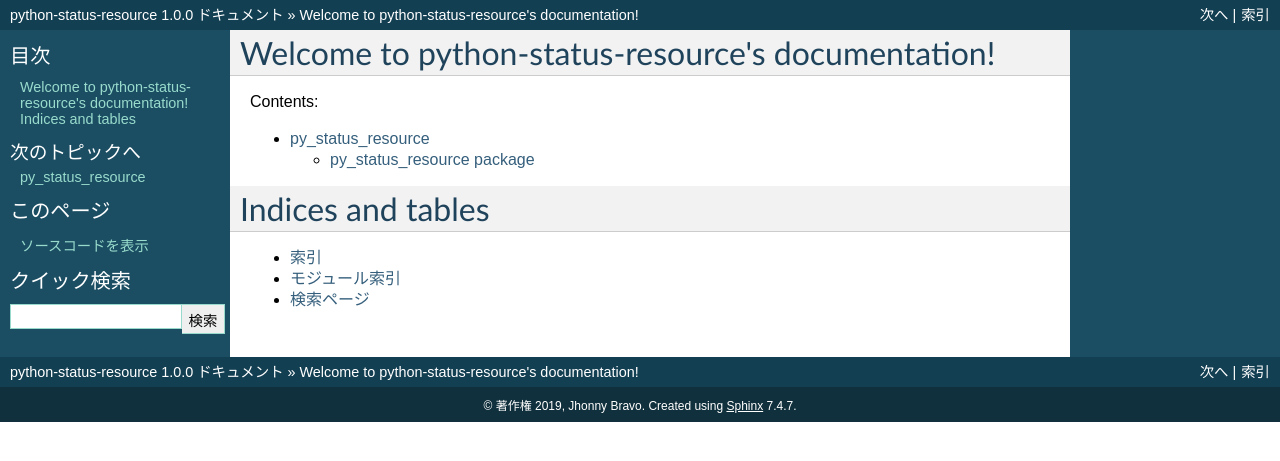
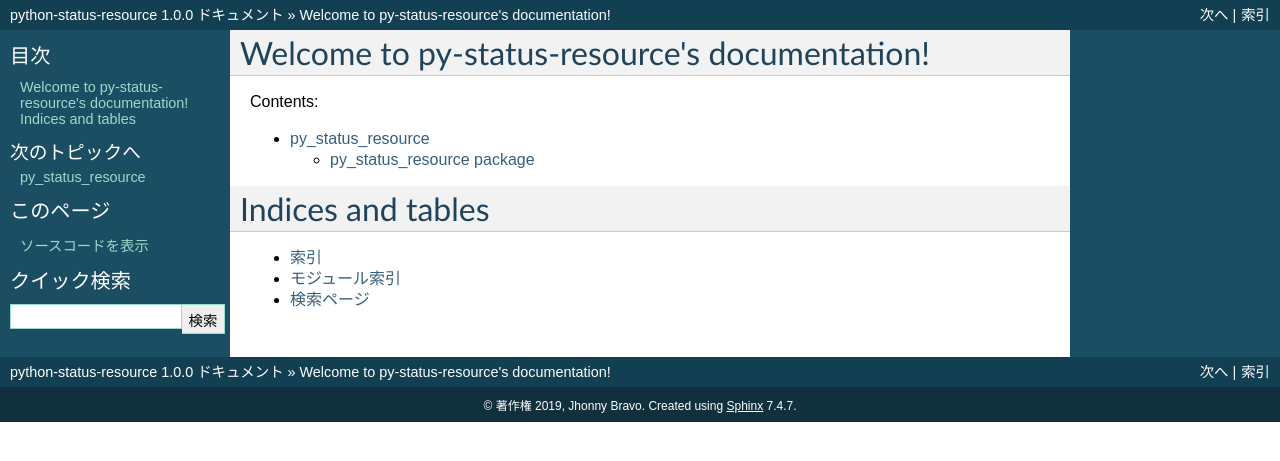
Before and after one commit to JhonnyBravo/py-status-resource, a Sphinx documentation site: the page built from docs/source/index.rst, in a window 1280 px wide. Shown: the top 461 px of the page. Built offline with Sphinx 7.4.7, drawn with Linux system fonts in a browser that asks for light colours.

Commit message:
modified: docs/source/index.rst
パッケージ名の変更に伴う修正。

```diff
--- a/docs/source/index.rst
+++ b/docs/source/index.rst
@@ -1,9 +1,9 @@
-.. python-status-resource documentation master file, created by
+.. py-status-resource documentation master file, created by
    sphinx-quickstart on Fri May 17 17:29:56 2019.
    You can adapt this file completely to your liking, but it should at least
    contain the root `toctree` directive.
 
-Welcome to python-status-resource's documentation!
+Welcome to py-status-resource's documentation!
 ==================================================
 
 .. toctree::
```
